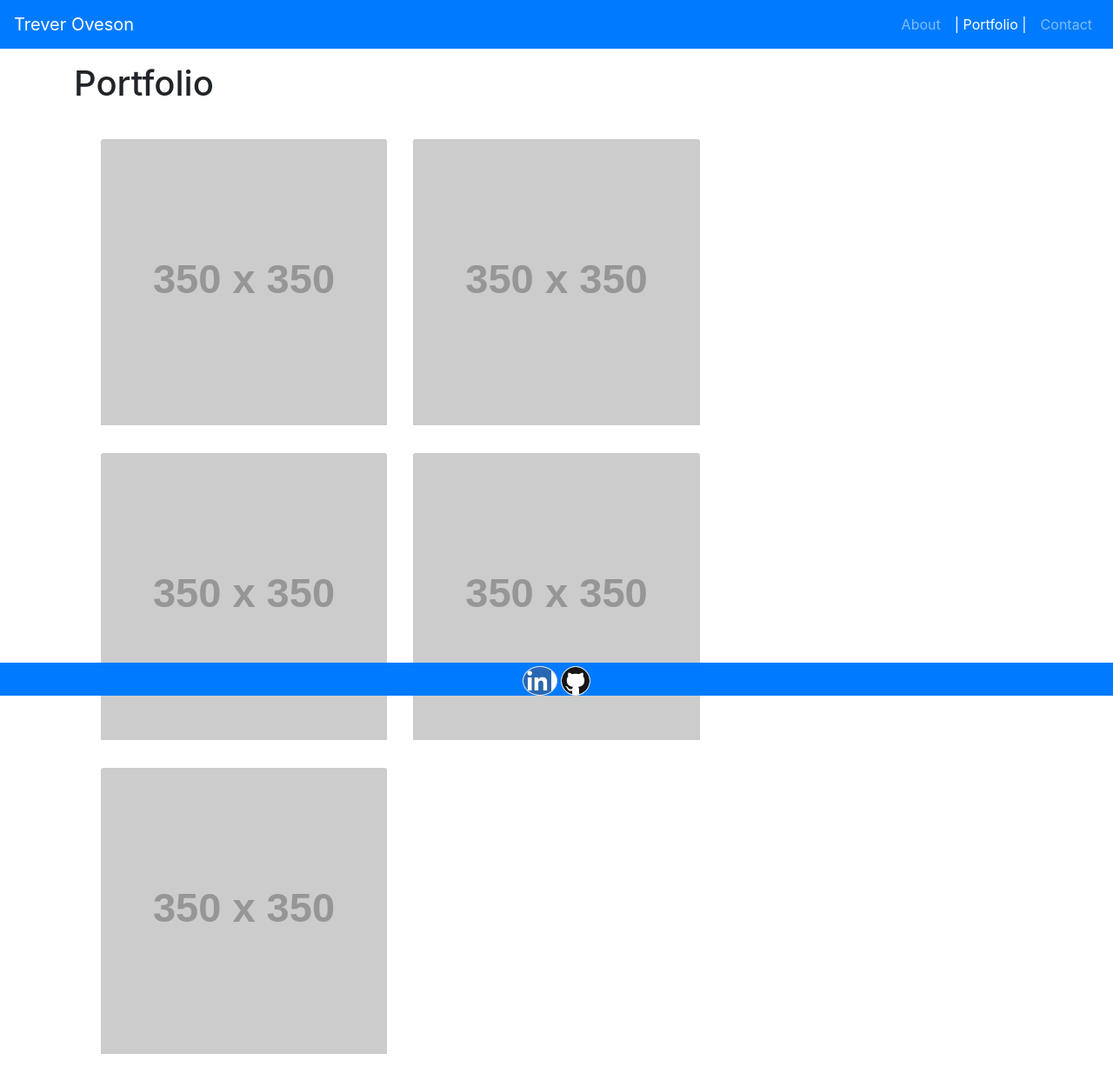
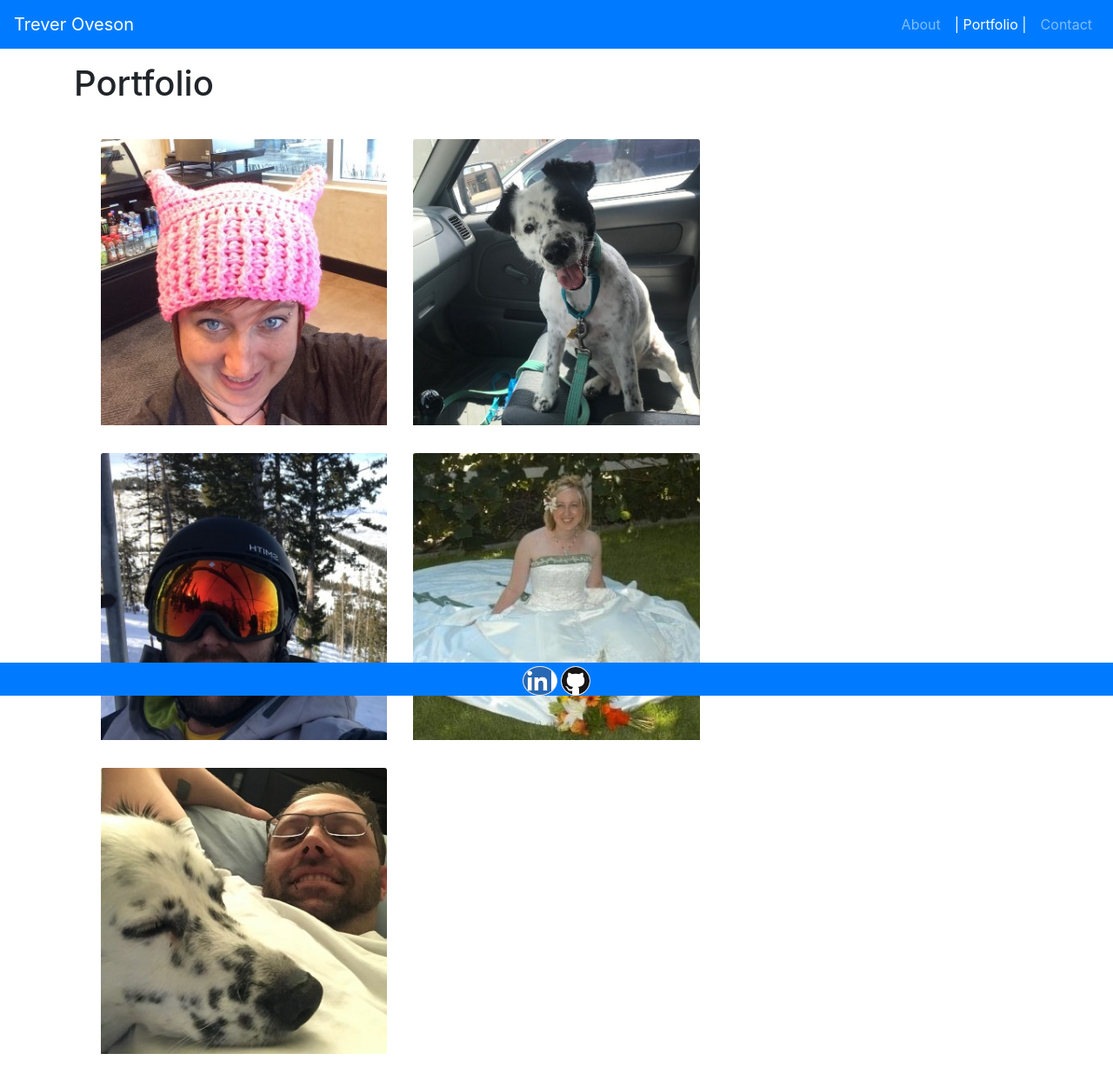
Before and after one commit to toveson/portfolio, a plain HTML site: page portfolio.html in a window 1280 px wide. Shown: the whole page at 87% size. Before the commit the page ends 1228 px from the top, so only its background shows below. Drawn offline with nearby package versions, Linux system fonts and the light colour scheme; placeholder pictures from the web are drawn by us.

Commit message:
added pictures to portfolio page

```diff
--- a/portfolio.html
+++ b/portfolio.html
@@ -39,25 +39,25 @@
         <!-- cards row 1 -->
         <div class="row m-3">
             <div class="col-md-4 pb-3">
-                <img src="https://via.placeholder.com/350x350" class="card-img-top" alt="placeholder image">
+                <img src="Tasha pink hat 350x350.jpg" class="card-img-top" alt="woman in pink knit hat">
             </div>
             <div class="col-md-4">
-                <img src="https://via.placeholder.com/350x350" class="card-img-top" alt="placeholder image">
+                <img src="Hopper 350x350.jpg" class="card-img-top" alt="dog sitting in a truck">
             </div>
         </div>
         <!-- cars row 2 -->
         <div class="row m-3">
             <div class="col-md-4 pb-3">
-                <img src="https://via.placeholder.com/350x350" class="card-img-top" alt="placeholder image">
+                <img src="goggles and helmet 350x350.jpg" class="card-img-top" alt="man with halmet and snow goggles on">
             </div>
             <div class="col-md-4">
-                <img src="https://via.placeholder.com/350x350" class="card-img-top" alt="placeholder image">
+                <img src="Wedding dress 350x350.jpg" class="card-img-top" alt="woman in wedding dress sitting on grass">
             </div>
         </div>
         <!-- cards row 3 -->
-        <div class="row m-3">
+        <div class="row m-3 pb-5">
             <div class="col-md-4">
-                <img src="https://via.placeholder.com/350x350" class="card-img-top" alt="placeholder image">
+                <img src="me and hopper 350x350.jpg" class="card-img-top" alt="dog laying with head on mans chest">
             </div>
             <div class="col-md-4">
             </div>
```
Also changed, not shown: Hopper 350x350.jpg (added), Tasha pink hat 350x350.jpg (added), Wedding dress 350x350.jpg (added), goggles and helmet 350x350.jpg (added), me and hopper 350x350.jpg (added).
